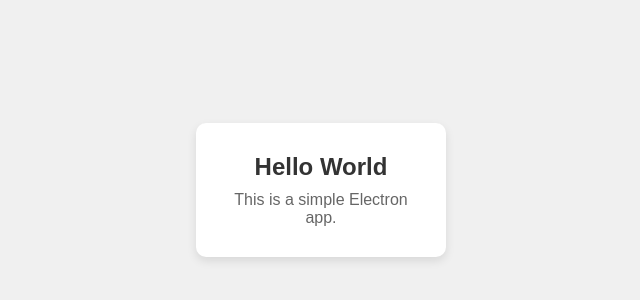
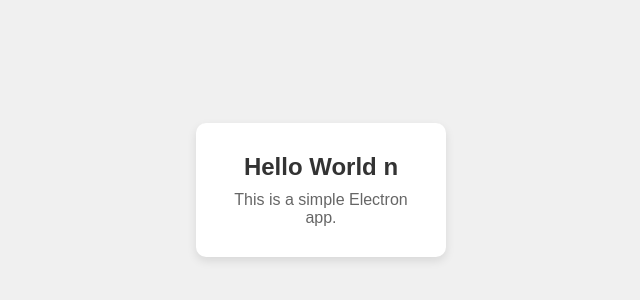
Before and after one commit to BakuEngineeringUniversity/sdf1-2025-Zohre-MZ, an Electron app: page index.html in a window 800 px wide. Shown: the part 210-510 px from the top of the page, 79-719 px from the left. Drawn offline with Linux system fonts and the light colour scheme.

Commit message:
changes added

```diff
--- a/index.html
+++ b/index.html
@@ -8,7 +8,7 @@
 </head>
 <body>
     <div class="card">
-        <h1>Hello World</h1>
+        <h1>Hello World  n</h1>
         <p>This is a simple Electron app.</p>
     </div>
 
```
